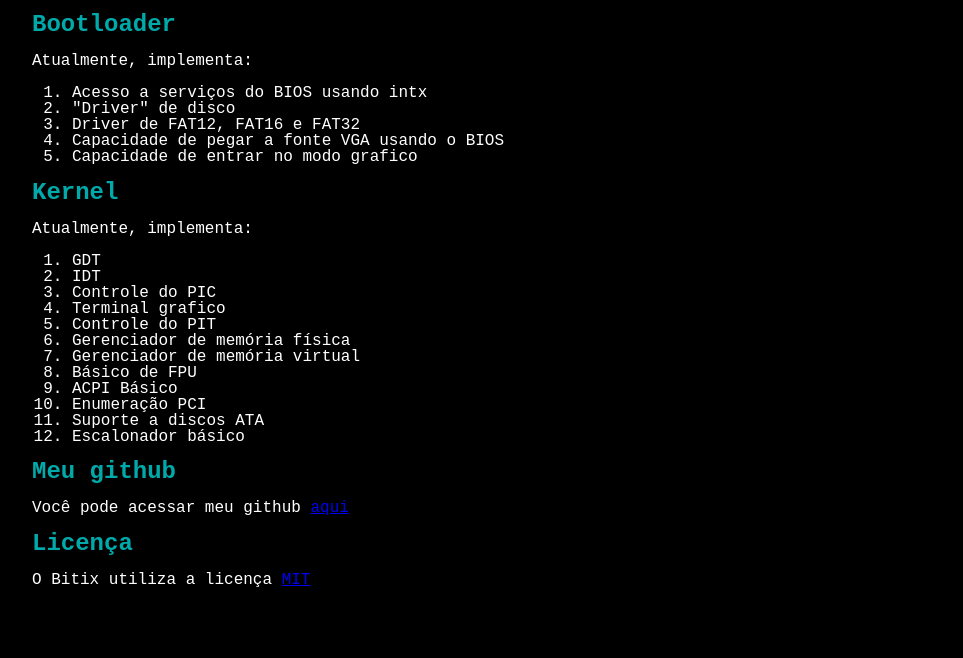
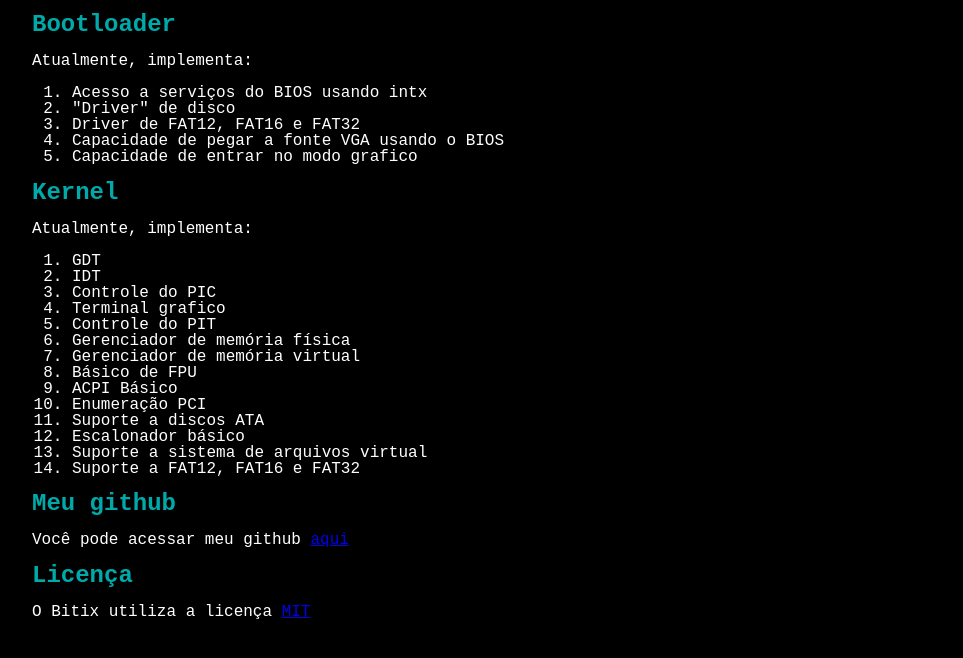
Before and after one commit to Lemiossa/Bitix, a plain HTML site: page index.html in a window 1280 px wide. Shown: the part 534-1192 px from the top of the page, without its empty margins (158-1121 px from the left). Drawn offline with Linux system fonts and the light colour scheme.

Commit message:
Website: Adicionei as novas coisas

```diff
--- a/index.html
+++ b/index.html
@@ -40,6 +40,8 @@
 			<li>Enumeração PCI</li>
 			<li>Suporte a discos ATA</li>
 			<li>Escalonador básico</li>
+			<li>Suporte a sistema de arquivos virtual</li>
+			<li>Suporte a FAT12, FAT16 e FAT32</li>
 		</ol>
 
 		<h2>Meu github</h2>
```
